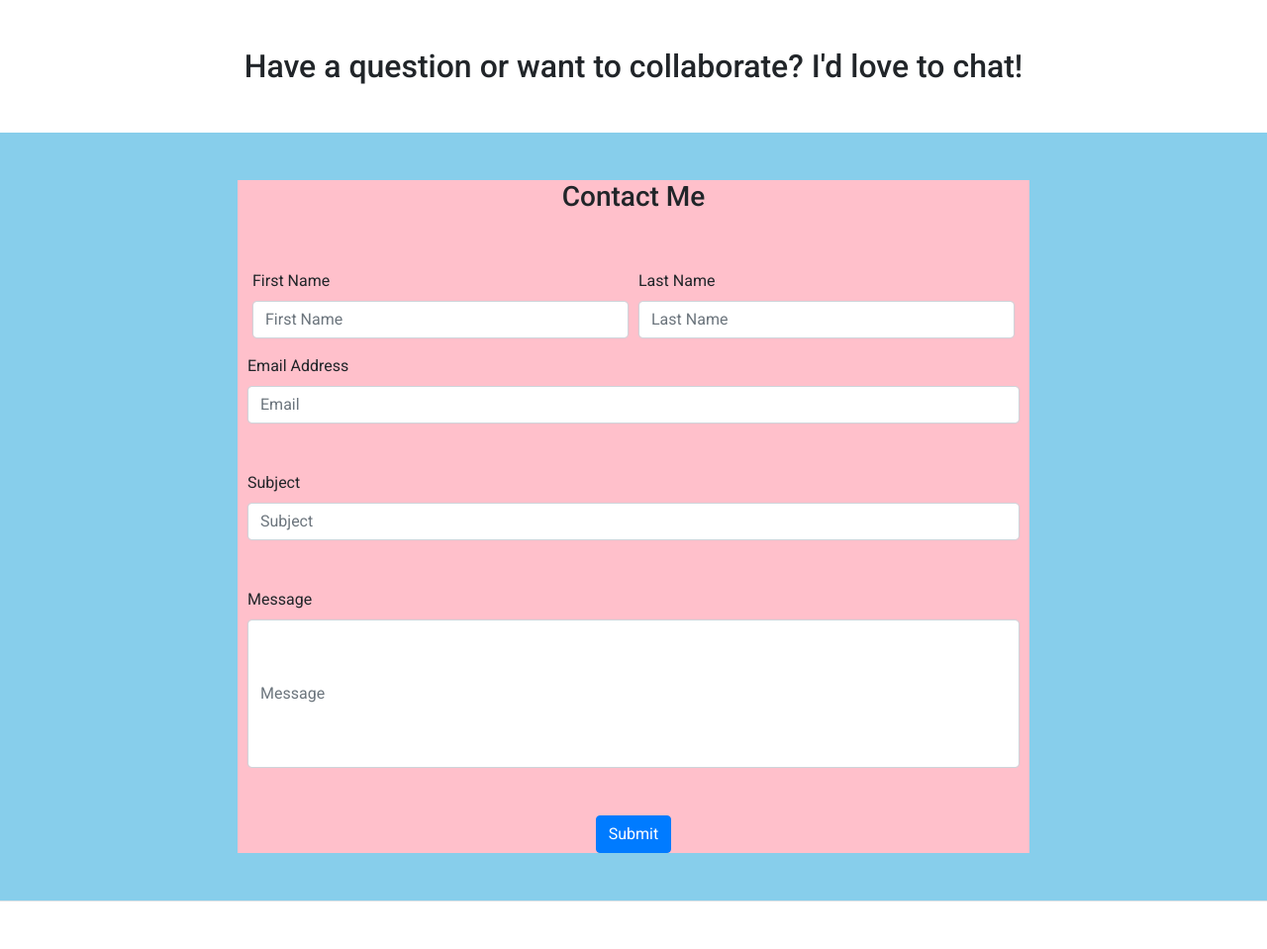
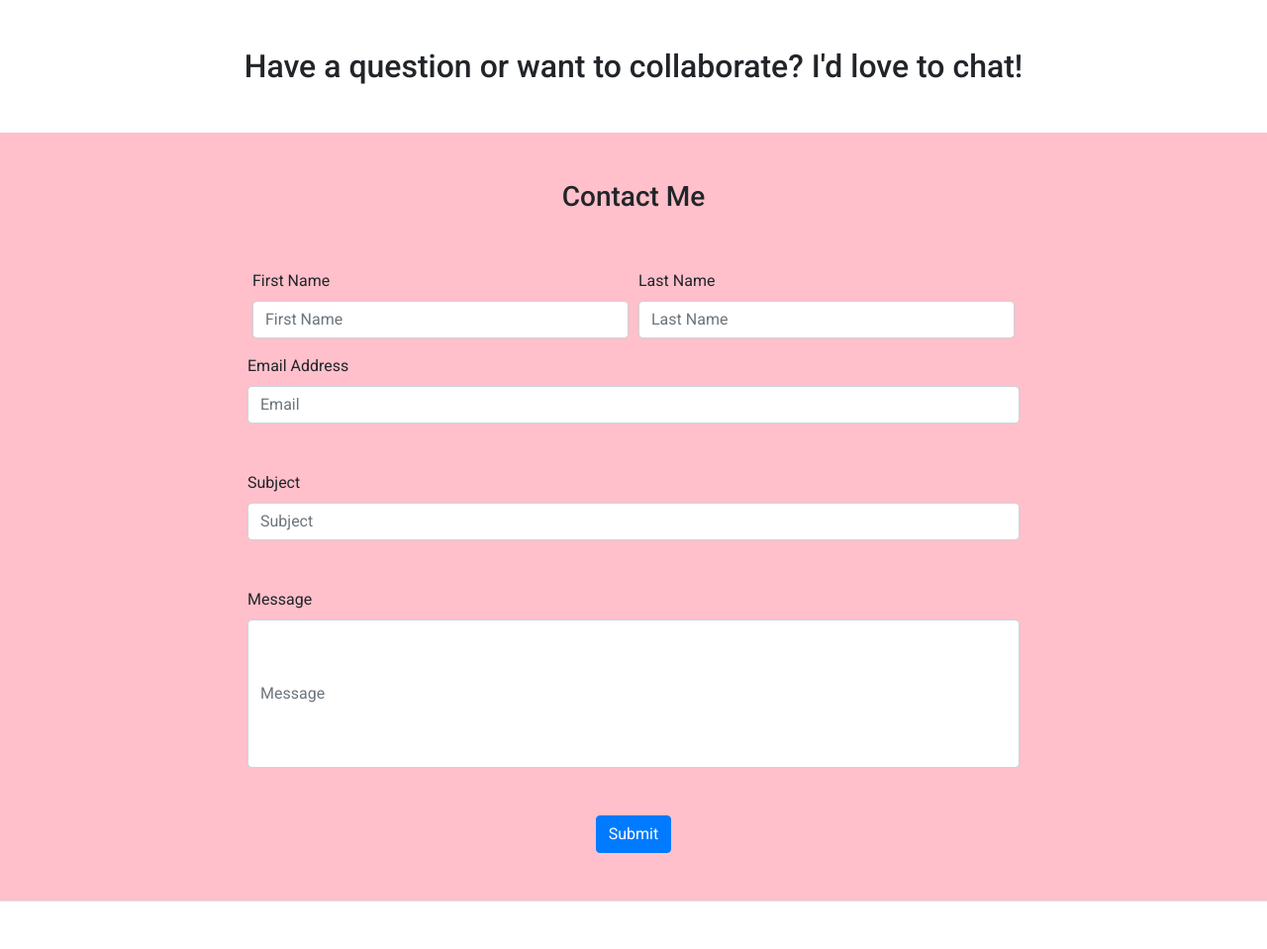
Before and after one commit to smrithi-c/project-404-team-name-not-found, a Flask app: page /contact in a window 1280 px wide. Shown: the part 56-1015 px from the top of the page at 99% size. Run offline with Flask 2, Linux system fonts and the light colour scheme; parts of the project's set-up code (start-up, migrations or seed data) failed here and were passed over.

Commit message:
Update contact.css

```diff
--- a/app/static/styles/contact.css
+++ b/app/static/styles/contact.css
@@ -1,5 +1,5 @@
 .px-4 {
-  background-color: skyblue;
+  background-color: pink;
 }
 
 .form-group {
```
